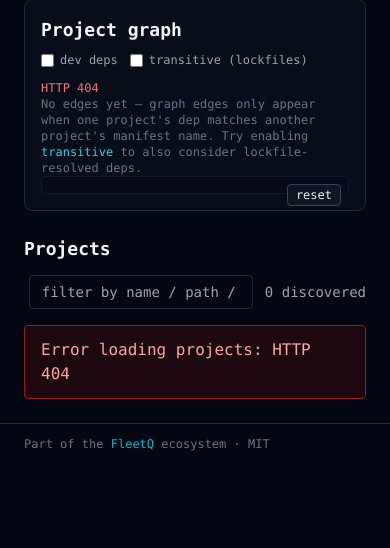
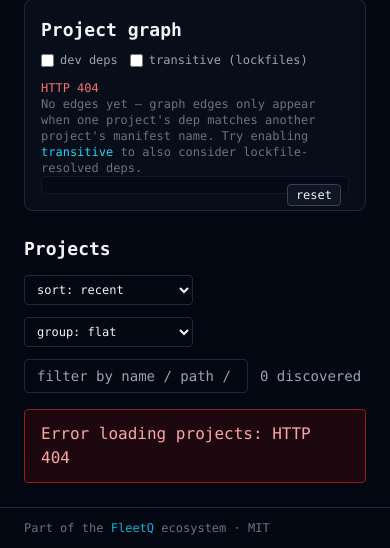
Before and after one commit to FleetQ/harbormaster, a Python web app: template src/harbormaster/ui/templates/dashboard.html in a window 390 px wide; the page is wider, and only the part inside the window is pictured. Shown: the part 600-1148 px from the top of that part. Before the commit the page ends 1051 px from the top of that part, so only its background shows below. Run offline with Jinja, Linux system fonts and the light colour scheme; the template is opened without the code that fills it, so the values that code supplies are empty; some libraries are stand-ins or nearby versions.

Commit message:
feat(ui): dashboard sort + group controls (v6.0.0a3)
v5.0.0a6 narrowed the project list. v6.0.0a3 organises it.

- src/harbormaster/projects.py:
  - ProjectInfo gains 'language' field (default 'unknown')
  - new _detect_language(path) helper: tries graph.parser, falls back
    to manifest-file existence; returns python/javascript/php/rust/go
  - discover_projects populates language for every detected project
- src/harbormaster/ui/templates/dashboard.html:
  - new sort dropdown (last_commit / alpha / language)
  - new group toggle (flat / by language)
  - groupedProjects() returns [{label, items}] for either layout —
    flat = one entry with empty label, by-language = one entry per lang
  - renders heading per group when label is non-empty
  - sort + group state persists to URL via the v3.0.0a9 default-omit
    pattern alongside the v5.0.0a6 filter param
  - URL parsing on init() with allowlist enforcement

7 new tests:
  - dropdown rendering (3 sort + 2 group options)
  - sort helper case branches
  - URL persist + restore for sort/group
  - /api/projects returns the new language field
  - detect_language fallback paths (unknown + broken manifest)

Test suite: 717 + 2 skips → 724 + 2 skips.

```diff
--- a/src/harbormaster/ui/templates/dashboard.html
+++ b/src/harbormaster/ui/templates/dashboard.html
@@ -240,11 +240,23 @@
 </section>
 
 <!-- Project grid (carried forward from v2.0).
-     v5.0.0a6: text-based filter input + URL state encoding. -->
+     v5.0.0a6: text-based filter input + URL state encoding.
+     v6.0.0a3: sort dropdown + group toggle. -->
 <section x-data="projectGrid()" x-init="init()">
   <header class="mb-4 flex items-baseline justify-between gap-3 flex-wrap">
     <h2 class="text-lg font-bold">Projects</h2>
-    <div class="flex items-baseline gap-3 ml-auto">
+    <div class="flex items-baseline gap-3 ml-auto flex-wrap">
+      <select x-model="sort" @change="persistToUrl()"
+              class="bg-gray-950 border border-gray-800 rounded px-2 py-1.5 text-xs focus:border-cyan-700 focus:outline-none">
+        <option value="last_commit">sort: recent</option>
+        <option value="alpha">sort: alphabetical</option>
+        <option value="language">sort: by language</option>
+      </select>
+      <select x-model="group" @change="persistToUrl()"
+              class="bg-gray-950 border border-gray-800 rounded px-2 py-1.5 text-xs focus:border-cyan-700 focus:outline-none">
+        <option value="flat">group: flat</option>
+        <option value="language">group: by language</option>
+      </select>
       <input type="text" x-model="filter" @input.debounce.150ms="persistToUrl()"
              placeholder="filter by name / path / brief…"
              class="bg-gray-950 border border-gray-800 rounded px-3 py-1.5 text-sm focus:border-cyan-700 focus:outline-none w-56">
@@ -278,9 +290,18 @@
             class="ml-2 text-cyan-400 hover:text-cyan-300 underline">clear</button>
   </div>
 
-  <div x-show="!loading && !error && visibleProjects().length > 0"
-       class="grid grid-cols-1 md:grid-cols-2 lg:grid-cols-3 gap-4">
-    <template x-for="p in visibleProjects()" :key="p.path">
+  <!-- v6.0.0a3: groupedProjects() returns one entry for flat mode
+       (label empty) or one entry per language for grouped mode. The
+       inner grid is identical; the outer wrapper renders the heading
+       only when label is non-empty. -->
+  <div x-show="!loading && !error && visibleProjects().length > 0">
+    <template x-for="g in groupedProjects()" :key="g.label || '__flat__'">
+      <div class="mb-4">
+        <h3 x-show="g.label"
+            class="text-sm font-bold text-gray-400 uppercase tracking-wide mb-2 mt-2 border-b border-gray-800 pb-1"
+            x-text="g.label"></h3>
+        <div class="grid grid-cols-1 md:grid-cols-2 lg:grid-cols-3 gap-4">
+          <template x-for="p in g.items" :key="p.path">
       <article x-data="{ askExpanded: false }"
                class="border border-gray-800 rounded-lg p-4 hover:border-cyan-700 transition bg-gray-900/40">
         <header class="flex items-baseline justify-between mb-2 gap-2">
@@ -342,6 +363,9 @@
                x-text="streamText"></pre>
         </section>
       </article>
+          </template>
+        </div>
+      </div>
     </template>
   </div>
 </section>
@@ -493,16 +517,21 @@
   }
 
   // v5.0.0a6: project grid + text filter + URL state.
+  // v6.0.0a3: sort dropdown + group toggle.
   function projectGrid() {
     return {
-      projects: [], loading: true, error: null, filter: '',
+      projects: [], loading: true, error: null,
+      filter: '', sort: 'last_commit', group: 'flat',
 
       async init() {
-        // Pull filter from URL on mount so a shared `?filter=...` link
-        // pre-fills the input.
+        // Pull state from URL on mount so a shared link pre-fills.
         const p = new URLSearchParams(window.location.search);
         const f = p.get('filter');
         if (f) this.filter = f;
+        const s = p.get('sort');
+        if (s && ['last_commit', 'alpha', 'language'].includes(s)) this.sort = s;
+        const g = p.get('group');
+        if (g && ['flat', 'language'].includes(g)) this.group = g;
         try {
           const r = await hmFetch('/api/projects');
           if (!r.ok) throw new Error('HTTP ' + r.status);
@@ -515,7 +544,9 @@
       },
 
       visibleProjects() {
-        if (!this.filter || !this.filter.trim()) return this.projects;
+        const projects = (!this.filter || !this.filter.trim())
+          ? this.projects
+          : (() => {
               const needle = this.filter.trim().toLowerCase();
               return this.projects.filter((p) => {
                 const name = (p.name || '').toLowerCase();
@@ -523,6 +554,55 @@
                 const brief = (p.brief || '').toLowerCase();
                 return name.includes(needle) || path.includes(needle) || brief.includes(needle);
               });
+            })();
+        return this._sortProjects(projects);
+      },
+
+      _sortProjects(projects) {
+        // Don't mutate the original array.
+        const arr = [...projects];
+        switch (this.sort) {
+          case 'alpha':
+            arr.sort((a, b) => (a.name || '').localeCompare(b.name || ''));
+            break;
+          case 'language':
+            arr.sort((a, b) => {
+              const la = a.language || 'unknown';
+              const lb = b.language || 'unknown';
+              if (la !== lb) return la.localeCompare(lb);
+              return (a.name || '').localeCompare(b.name || '');
+            });
+            break;
+          case 'last_commit':
+          default:
+            arr.sort((a, b) => {
+              const da = a.last_commit ? a.last_commit.date : '';
+              const db = b.last_commit ? b.last_commit.date : '';
+              return db.localeCompare(da);  // desc
+            });
+        }
+        return arr;
+      },
+
+      // Returns [{label: '<heading>', items: [...]}] for either layout.
+      // Flat: one entry with empty label.
+      // By language: one entry per language (sorted), label = language name.
+      groupedProjects() {
+        const visible = this.visibleProjects();
+        if (this.group !== 'language') {
+          return [{ label: '', items: visible }];
+        }
+        // Group by language, preserving the visible order within each group.
+        const groups = {};
+        for (const p of visible) {
+          const lang = p.language || 'unknown';
+          if (!groups[lang]) groups[lang] = [];
+          groups[lang].push(p);
+        }
+        return Object.keys(groups).sort().map((label) => ({
+          label,
+          items: groups[label],
+        }));
       },
 
       persistToUrl() {
@@ -534,6 +614,10 @@
         } else {
           p.delete('filter');
         }
+        if (this.sort && this.sort !== 'last_commit') p.set('sort', this.sort);
+        else p.delete('sort');
+        if (this.group && this.group !== 'flat') p.set('group', this.group);
+        else p.delete('group');
         const qs = p.toString();
         const url = qs ? `${window.location.pathname}?${qs}` : window.location.pathname;
         window.history.replaceState(null, '', url);
```
Also changed, not shown: src/harbormaster/projects.py (+37 -0 lines), tests/unit/test_ui.py (+92 -0 lines). Lines whose indentation alone changed are shown as unchanged.
